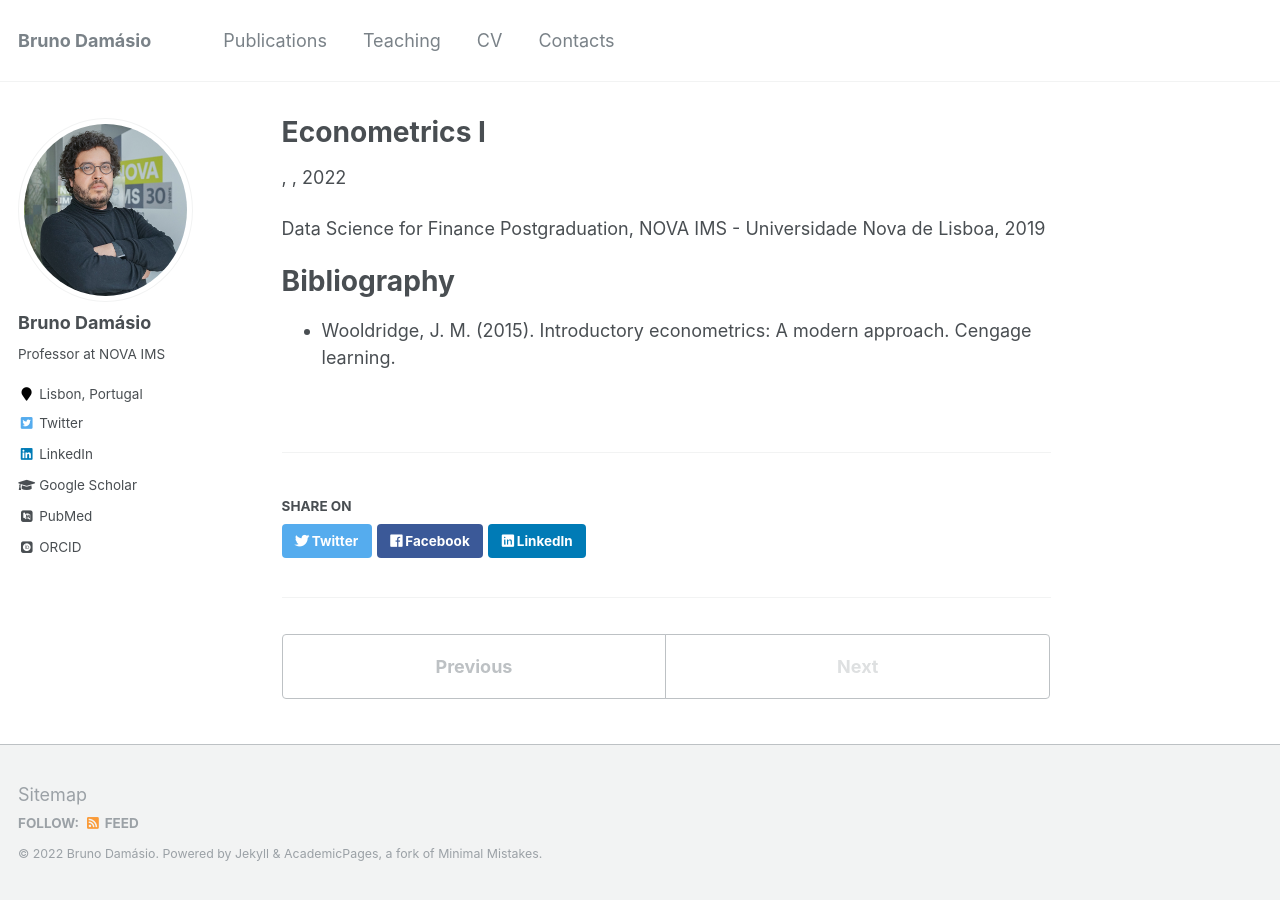
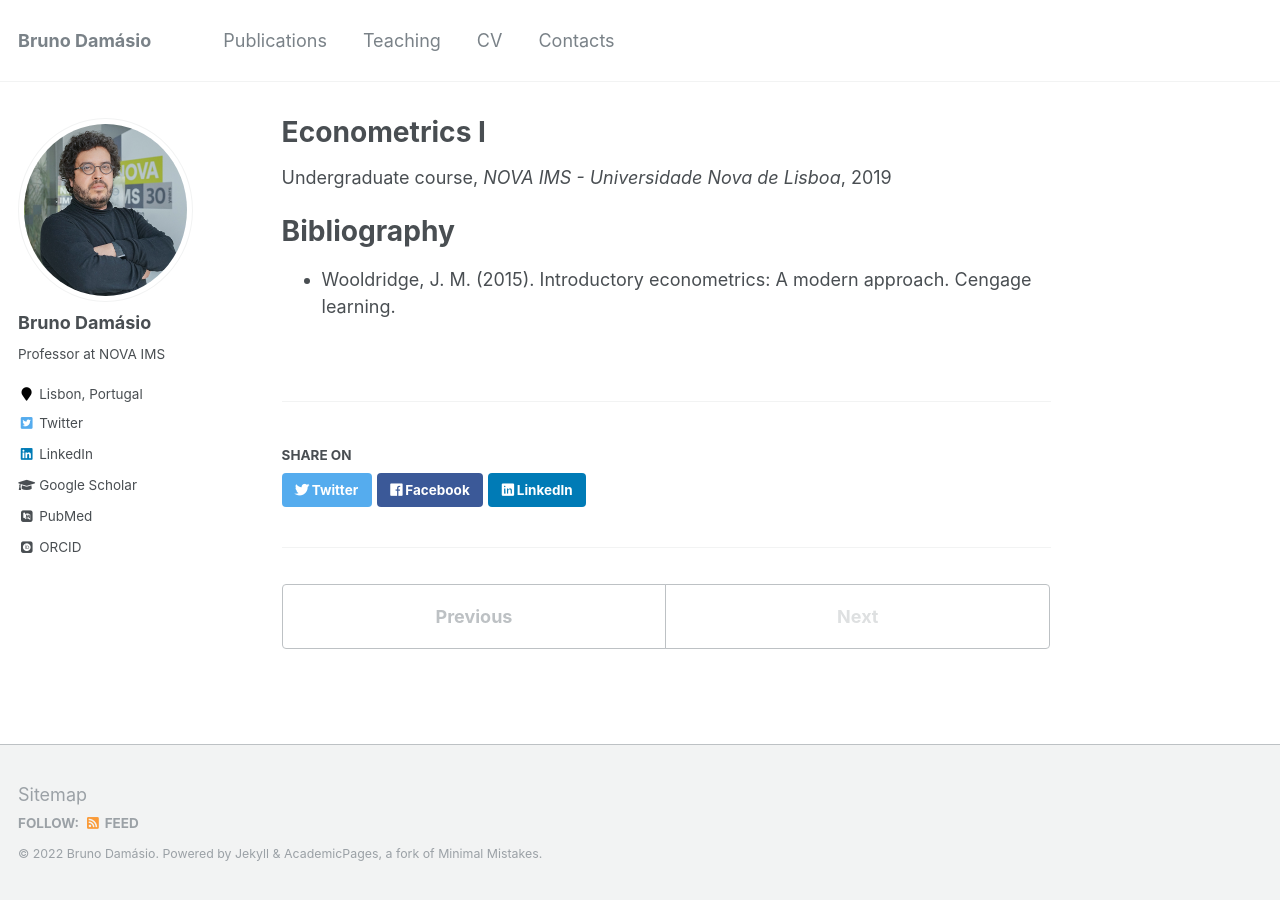
Before and after one commit to damasiob/damasiob.github.io, a Jekyll site: the page built from _teaching/econometrics-i.md, in a window 1280 px wide. Built offline with Jekyll 4.4.1, drawn with Linux system fonts in a browser that asks for light colours; some web fonts are replaced.

Commit message:
Update econometrics-i.md

```diff
--- a/_teaching/econometrics-i.md
+++ b/_teaching/econometrics-i.md
@@ -1,9 +1,13 @@
 ---
 title: "Econometrics I"
+collection: teaching
+type: "Undergraduate course"
 permalink: /teaching/2019-econometrics-i
+venue: "NOVA IMS - Universidade Nova de Lisboa"
+date: 2019-01-01
+location: "Lisbon, Portugal"
 ---
 
-Data Science for Finance Postgraduation, NOVA IMS - Universidade Nova de Lisboa, 2019
 
 Bibliography
 ======
```
